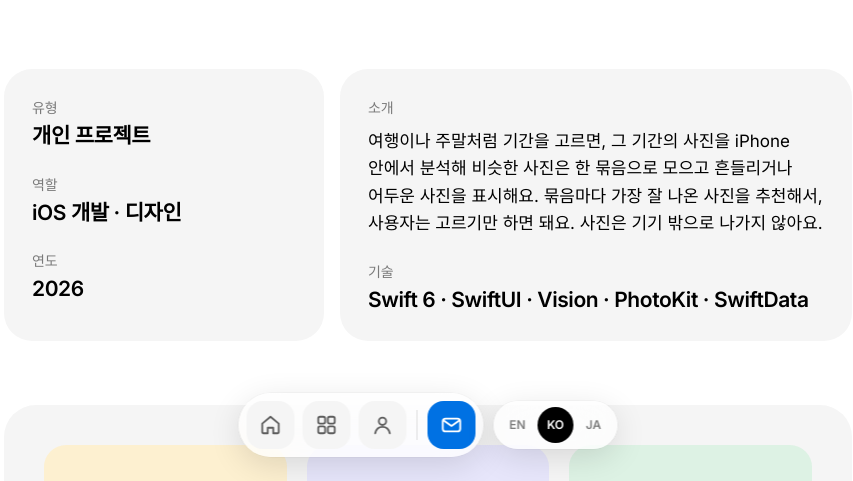
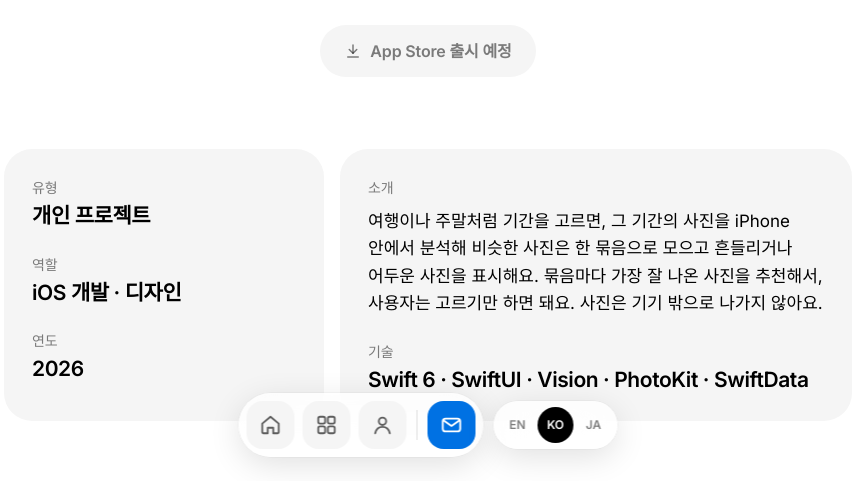
Before and after one commit to woyean5/hwi-coding.github.io, a plain HTML site: page bestcut/index.html in a window 1280 px wide. Shown: the part 319-800 px from the top of the page, without its empty margins (212-1065 px from the left). Drawn offline with Linux system fonts and the light colour scheme; a web font is replaced by a local one.

Commit message:
Add an App Store button to the BestCut page (coming soon until a link is set)
Co-Authored-By: Claude Opus 5.5 <noreply@anthropic.com>
Claude-Session: https://claude.ai/code/session_012kBGn4mQwwsHadXgffSdPU

```diff
--- a/bestcut/index.html
+++ b/bestcut/index.html
@@ -43,6 +43,11 @@
     .hero img { width: 96px; height: 96px; border-radius: 22px; display: block; margin: 0 auto; }
     .hero h1 { margin-top: 28px; font-size: 48px; font-weight: 600; letter-spacing: -.03em; line-height: 1.1; }
     .hero p { margin-top: 12px; font-size: 21px; font-weight: 500; color: var(--muted); letter-spacing: -.01em; }
+    .store-wrap { margin-top: 28px; }
+    .store { display: inline-flex; align-items: center; gap: 8px; padding: 14px 24px; border-radius: 999px; font-size: 16px; font-weight: 600; letter-spacing: -.01em; background: #000; color: #fff; transition: transform .25s cubic-bezier(.16,1,.3,1), opacity .2s; }
+    .store svg { width: 18px; height: 18px; }
+    a.store:hover { transform: translateY(-1px); opacity: .85; }
+    .store.soon { background: var(--card); color: var(--muted); }
 
     .stage { position: relative; }
     .stage::after { content: ''; position: absolute; left: 4%; right: 4%; bottom: -18px; height: 80px; background: #FAFAFA; border-radius: 0 0 28px 28px; z-index: -1; }
@@ -136,6 +141,7 @@
       <img src="../assets/bestcut/icon.png" alt="BestCut app icon" width="96" height="96">
       <h1>BestCut</h1>
       <p data-t="tagline"></p>
+      <div class="store-wrap"><span id="store-btn" class="store soon"><svg viewBox="0 0 24 24" fill="none" stroke="currentColor" stroke-width="2" stroke-linecap="round" stroke-linejoin="round" aria-hidden="true"><path d="M12 4v11"/><path d="m7 10 5 5 5-5"/><path d="M5 20h14"/></svg><span data-t="storeSoon"></span></span></div>
     </section>
 
     <section class="meta reveal">
@@ -231,6 +237,7 @@
     const T = {
       ko: {
         tagline: '잘 나온 사진만 남기는 사진 정리 앱',
+        storeSoon: 'App Store 출시 예정', storeGet: 'App Store에서 받기',
         lType: '유형', vType: '개인 프로젝트', lRole: '역할', vRole: 'iOS 개발 · 디자인', lYear: '연도',
         lOverview: '소개', lStack: '기술',
         overview: '여행이나 주말처럼 기간을 고르면, 그 기간의 사진을 iPhone 안에서 분석해 비슷한 사진은 한 묶음으로 모으고 흔들리거나 어두운 사진을 표시해요. 묶음마다 가장 잘 나온 사진을 추천해서, 사용자는 고르기만 하면 돼요. 사진은 기기 밖으로 나가지 않아요.',
@@ -244,6 +251,7 @@
       },
       en: {
         tagline: 'Keep only your best shots.',
+        storeSoon: 'Coming soon to the App Store', storeGet: 'Get it on the App Store',
         lType: 'Type', vType: 'Personal Project', lRole: 'Role', vRole: 'iOS Development · Design', lYear: 'Year',
         lOverview: 'Overview', lStack: 'Stack',
         overview: 'Pick a date range, like a trip or a weekend, and BestCut analyzes those photos on the iPhone. It groups similar shots, flags blurry or dark ones, and suggests the best photo in each group, so all you do is pick. Your photos never leave the device.',
@@ -257,6 +265,7 @@
       },
       ja: {
         tagline: 'よく撮れた写真だけを残す写真整理アプリ',
+        storeSoon: 'App Storeで近日公開', storeGet: 'App Storeで入手',
         lType: '種類', vType: '個人プロジェクト', lRole: '役割', vRole: 'iOS開発・デザイン', lYear: '年',
         lOverview: '概要', lStack: '技術',
         overview: '旅行や週末など期間を選ぶと、その期間の写真をiPhoneの中で分析し、似た写真をまとめ、ブレた写真や暗い写真に印を付けます。グループごとに一番よく撮れた写真をおすすめするので、あとは選ぶだけ。写真が端末の外に出ることはありません。',
@@ -269,6 +278,22 @@
         home: 'ホーム', works: 'プロジェクト', about: '紹介', backWorks: 'プロジェクトに戻る'
       }
     };
+
+    const APP_STORE_URL = '';
+
+    function renderStore(t) {
+      const btn = document.getElementById('store-btn');
+      const label = btn.querySelector('[data-t]');
+      if (APP_STORE_URL) {
+        const a = document.createElement('a');
+        a.id = 'store-btn'; a.className = 'store'; a.href = APP_STORE_URL; a.target = '_blank'; a.rel = 'noopener noreferrer';
+        a.innerHTML = btn.innerHTML; btn.replaceWith(a);
+        a.querySelector('[data-t]').dataset.t = 'storeGet';
+        a.querySelector('[data-t]').textContent = t.storeGet;
+      } else {
+        label.textContent = t.storeSoon;
+      }
+    }
 
     const reduceMotion = matchMedia('(prefers-reduced-motion: reduce)');
     const galleries = [...document.querySelectorAll('.gal-pin')].map(pin => ({
@@ -308,6 +333,7 @@
       const t = T[lang];
       document.documentElement.lang = lang;
       document.querySelectorAll('[data-t]').forEach(el => { el.textContent = t[el.dataset.t]; });
+      renderStore(t);
       document.querySelectorAll('[data-aria]').forEach(el => el.setAttribute('aria-label', t[el.dataset.aria]));
       document.getElementById('features').innerHTML = t.features.map(([h, p]) => `<div class="card"><p class="value">${h}</p><p>${p}</p></div>`).join('');
       document.querySelectorAll('.langs button').forEach(b => b.setAttribute('aria-pressed', String(b.dataset.lang === lang)));
```
